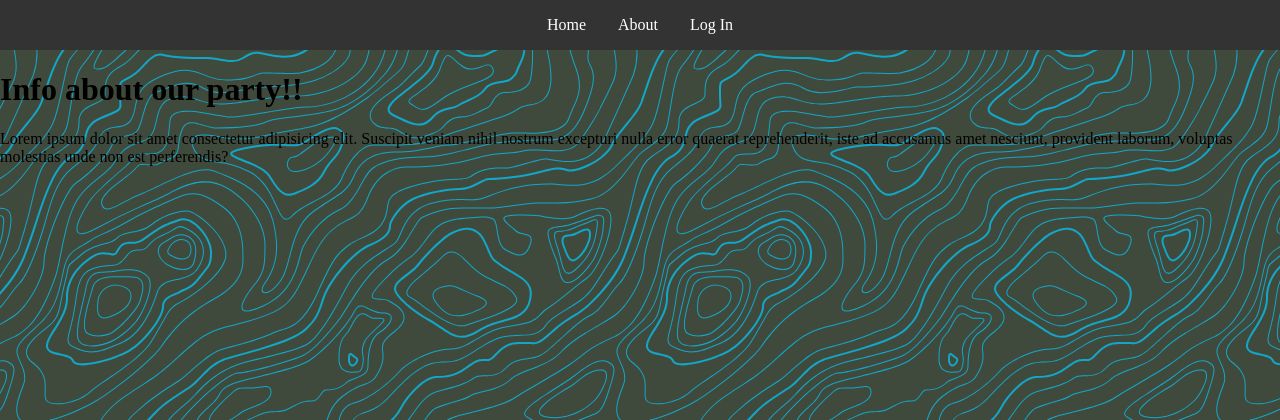
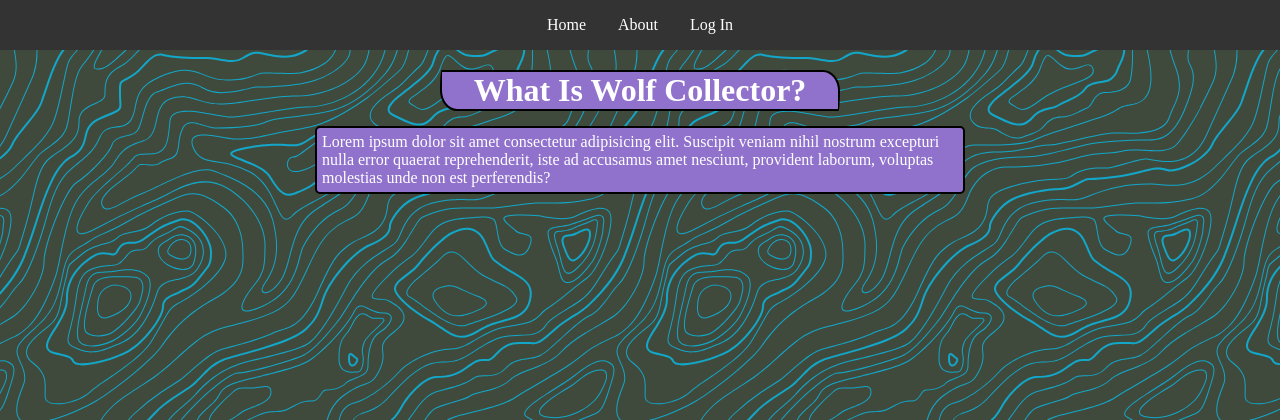
Before and after one commit to wolfsige/wolf_collector_mk2, a Flask app: page /info in a window 1280 px wide. Shown: the top 420 px of the page. Run offline with Flask 2, Linux system fonts and the light colour scheme.

Commit message:
add info css]

```diff
--- a/myapp/static/style/index.css
+++ b/myapp/static/style/index.css
@@ -21,7 +21,6 @@
   align-items: center;
   flex-wrap: wrap;
   margin-top: 30px;
-
 }
 
 .card {
--- /dev/null
+++ b/myapp/static/style/info.css
@@ -0,0 +1,40 @@
+* {
+  margin: 0;
+  padding: 0;
+}
+
+.center-title {
+  display: flex;
+  justify-content: center;
+  align-items: center;
+}
+
+.title-body {
+  display: flex;
+  justify-content: center;
+  margin-top: 20px;
+  width: 400px;
+  background-color: #9071CC;
+  color: white;
+  border: 2px black solid;
+  border-radius: 10px 100px / 120px;
+}
+
+.center-body {
+  display: flex;
+  justify-content: center;
+  align-items: center;
+}
+
+.container {
+  margin: 15px;
+  background-color: #9071CC;
+  color: white;
+  border-radius: 5px;
+  border: 2px black solid;
+  width: 650px;
+}
+
+p {
+  padding: 5px;
+}
--- a/myapp/templates/info.html
+++ b/myapp/templates/info.html
@@ -1,8 +1,16 @@
 {% extends "base.html" %}
 {% block content %}
-    <div class="jumbotron">
-        <h1>Info about our party!!</h1>
-        <p>Lorem ipsum dolor sit amet consectetur adipisicing elit. Suscipit veniam nihil nostrum excepturi nulla error quaerat reprehenderit, iste ad accusamus amet nesciunt, provident laborum, voluptas molestias unde non est perferendis?</p>
+<link rel="stylesheet" href="{{ url_for('static', filename= 'style/info.css')}}">
+<div class="center-title">
+    <div class="title-body">
+        <h1>What Is Wolf Collector?</h1>
     </div>
-
+</div>
+<div class="center-body">
+    <div class="container">
+        <p>
+            Lorem ipsum dolor sit amet consectetur adipisicing elit. Suscipit veniam nihil nostrum excepturi nulla error quaerat reprehenderit, iste ad accusamus amet nesciunt, provident laborum, voluptas molestias unde non est perferendis?
+        </p>
+    </div>
+</div>
 {% endblock %}
```
